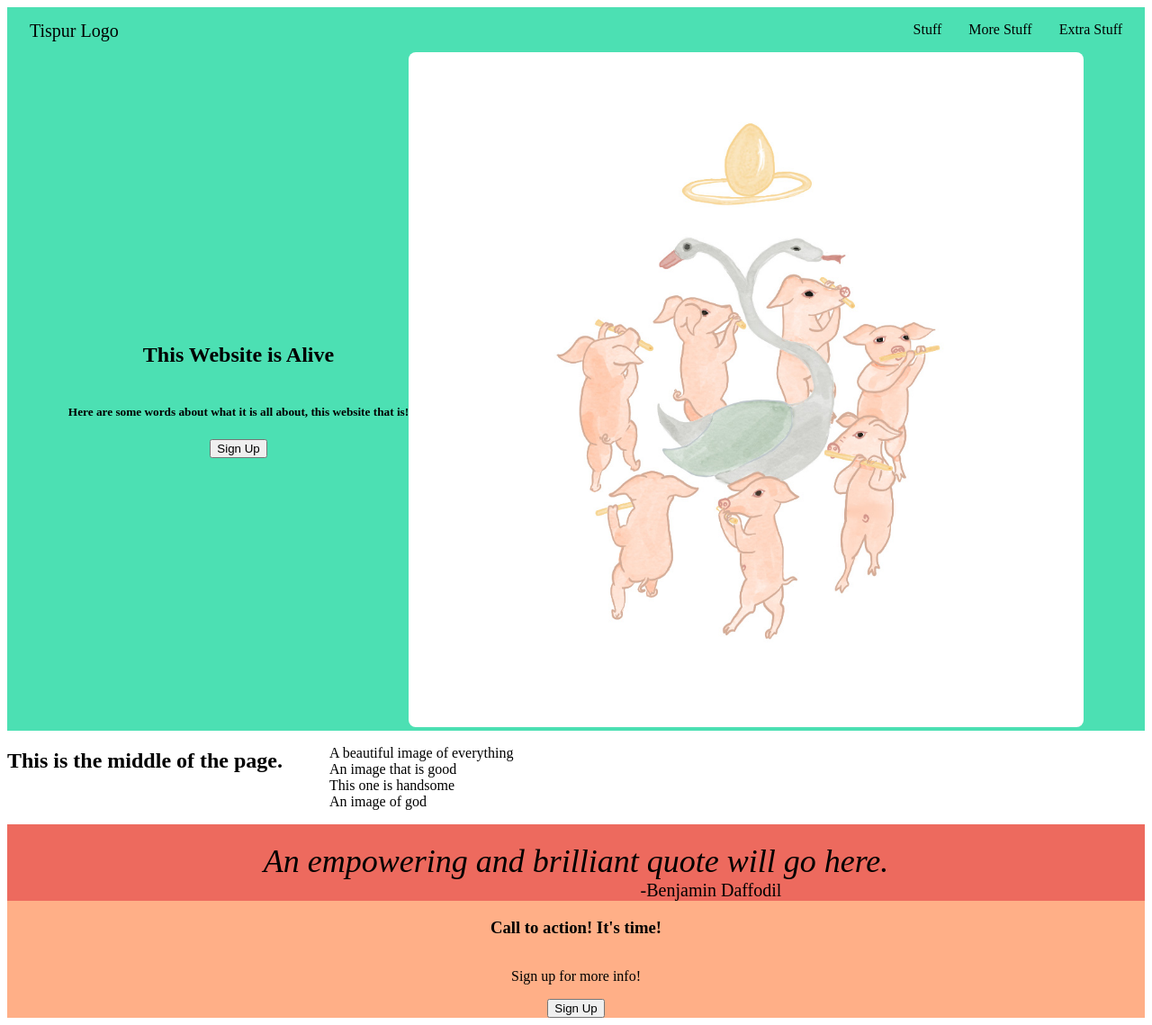
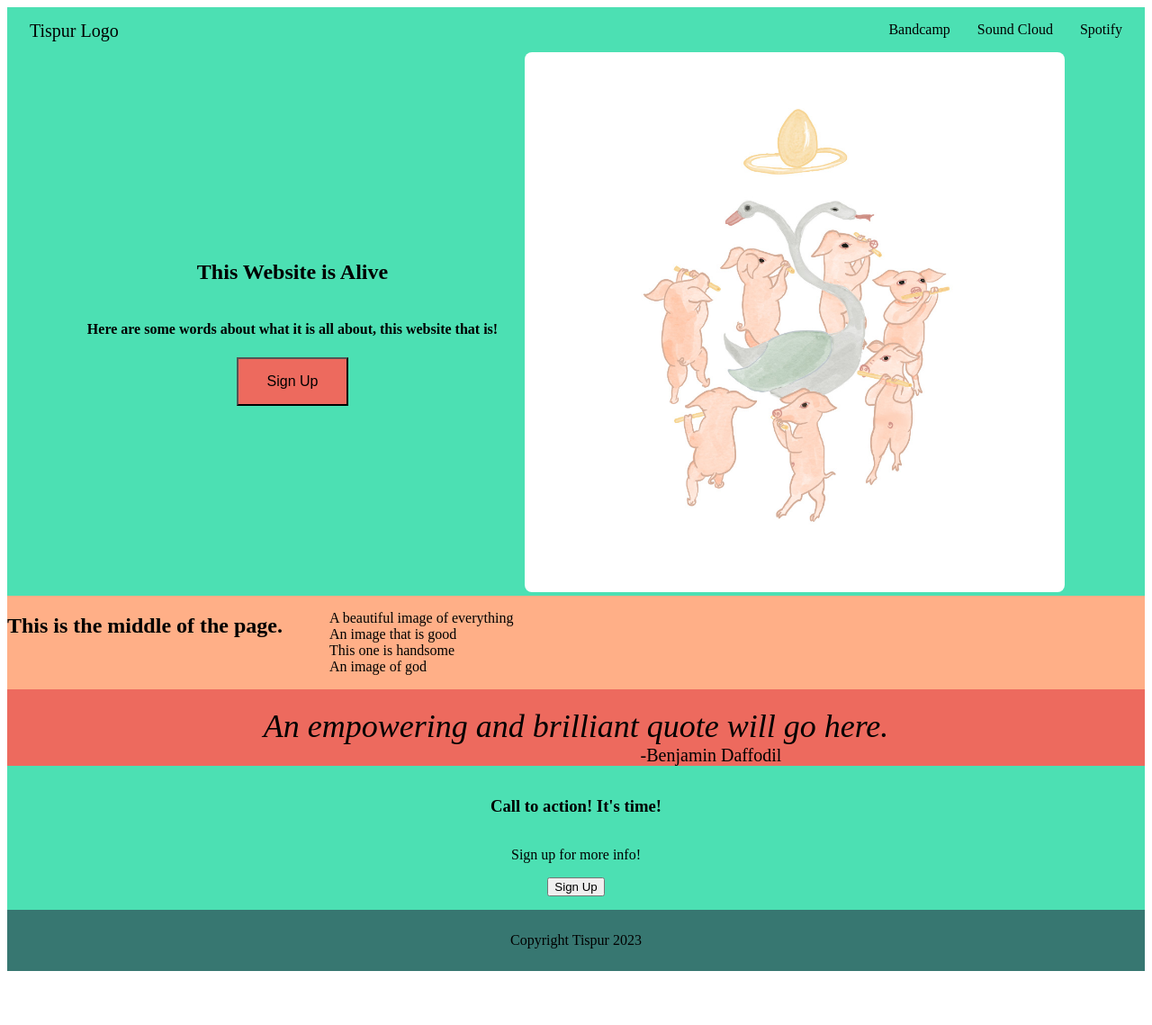
Before and after one commit to tispur/firstLandingPage, a plain HTML site: page index.html in a window 1280 px wide. Shown: the whole page at 90% size. After the commit the page ends 1087 px from the top, so only its background shows below. Drawn offline with Linux system fonts and the light colour scheme.

Commit message:
added links and color

```diff
--- a/index.html
+++ b/index.html
@@ -12,15 +12,15 @@
             Tispur Logo
         </div>
         <ul class="topRightLinks">
-            <li>Stuff</li>
-            <li>More Stuff</li>
-            <li>Extra Stuff</li>
+            <a href="https://tispur.bandcamp.com/" target="_blank">Bandcamp</a>
+            <a href="https://soundcloud.com/tispur" target="_blank">Sound Cloud</a>
+            <a href="https://open.spotify.com/artist/7yURHibrsNmgV7moqxVTKM" target="_blank">Spotify</a>
         </ul>
     </div>
     <div class="info">
         <div class="infoLeft">
             <h2>This Website is Alive</h2>
-            <h5>Here are some words about what it is all about, this website that is!</h5>
+            <h4>Here are some words about what it is all about, this website that is!</h4>
             <button class="signUp">Sign Up</button>
         </div>
         <div class="infoRightImage">
@@ -52,6 +52,8 @@
         <p>Sign up for more info!</p>
         <button class="signUpTwo">Sign Up</button>
     </div>
-
+    <div class="footer">
+        <div>Copyright Tispur 2023</div>
+    </div>
 </body>
 </html>
--- a/stylesheet.css
+++ b/stylesheet.css
@@ -11,6 +11,7 @@
     background-color: #4ce0b3;
     flex-direction: row;
     justify-content: center;
+    gap: 30px;
 }
 img {
     border-radius: 8px;
@@ -18,7 +19,7 @@ img {
   height: auto;
 }
 .infoRightImage {
-    width: 750px;
+    width: 600px;
     height: auto;
 }
 .infoLeft {
@@ -27,9 +28,17 @@ img {
     justify-content: center;
     align-items: center;
 }
+.signUp {
+    background-color: #ED6A5E;
+    padding: 16px 32px;
+    font-size: 16px;
+    text-decoration: none;
+    display: inline-block;
+}
 .infoTwo {
     display: flex;
     flex-direction: row;
+    background-color: #FFAF87;
 }
 .quoteBox {
     display: flex;
@@ -65,6 +74,34 @@ li {
 .callToActionBox {
     display: flex;
     flex-direction: column;
-    background-color: #FFAF87;
+    background-color: #4ce0b3;
     align-items: center;
+    padding: 15px;
 }
+.footer {
+    display: flex;
+    align-items: center;
+    justify-content: center;
+    background-color: #377771;
+    padding: 25px;
+}
+a:link {
+    color: black;
+    background-color: transparent;
+    text-decoration: none;
+}
+a:visited {
+    color: black;
+    background-color: transparent;
+    text-decoration: none;
+}
+a:hover {
+    color: black;
+    background-color: transparent;
+    text-decoration: none;
+}
+a:active {
+    color: black;
+    background-color: transparent;
+    text-decoration: none;
+}
```
